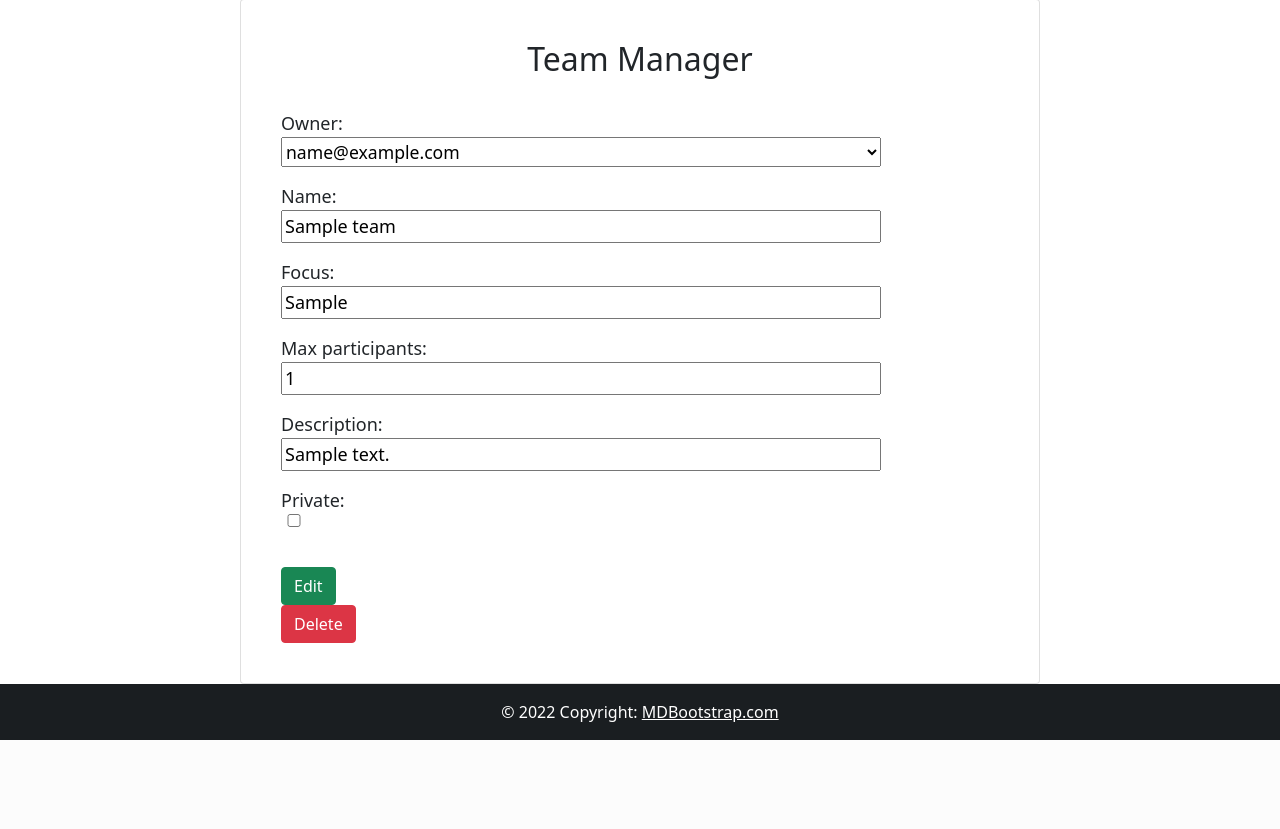
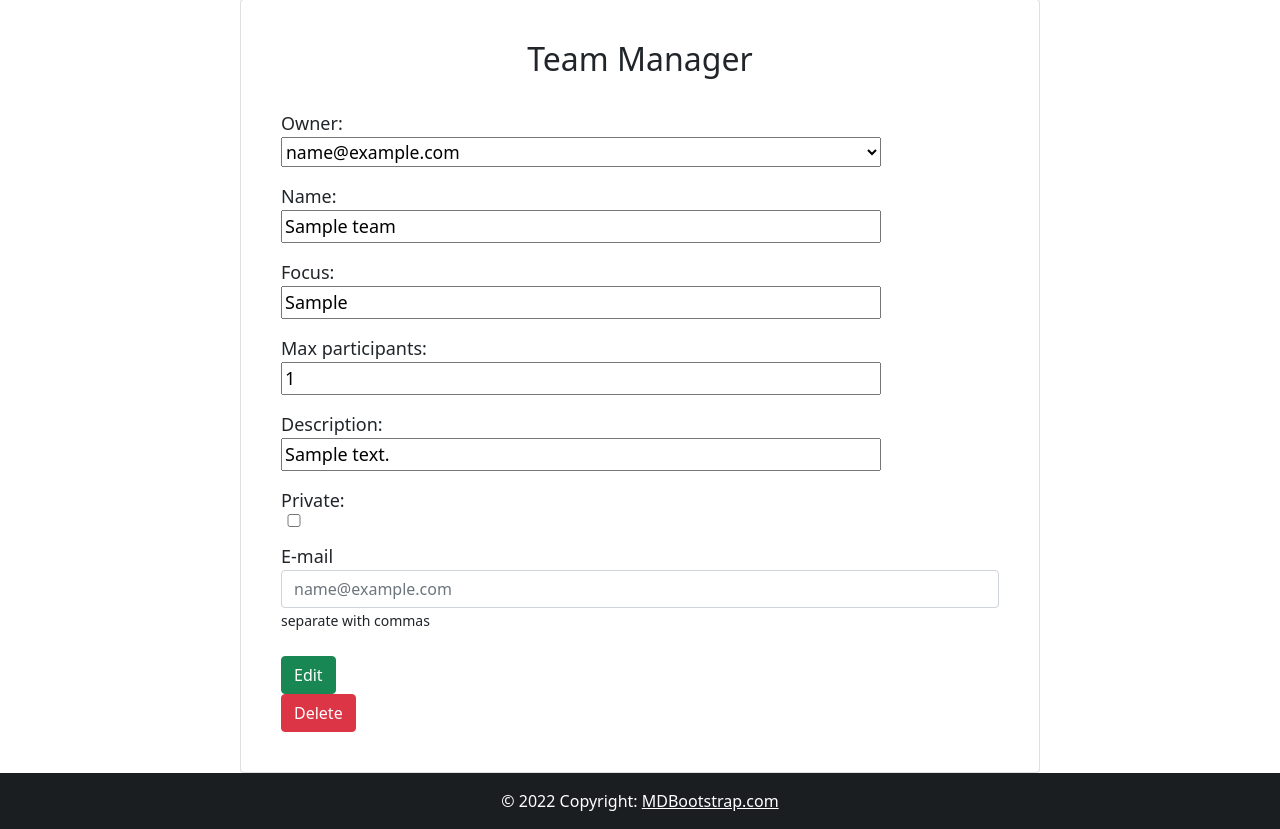
Before and after one commit to oseias-romeiro/TeamsControl, a Django app: page /team/1/ in a window 1280 px wide. Shown: the part 97-926 px from the top of the page. Before the commit the page ends 837 px from the top, so only its background shows below. Run offline with Django 4.2, Linux system fonts and the light colour scheme; a user stored in the database is signed in; tables that the repository leaves empty hold one stand-in row (values such as "Sample post"); some libraries are stand-ins or nearby versions.

Commit message:
participants

```diff
--- a/app/models.py
+++ b/app/models.py
@@ -1,6 +1,7 @@
 from django.db import models
 from django.contrib.auth.models import AbstractUser, BaseUserManager
 from django.core.validators import MaxValueValidator, MinValueValidator
+from django.core.exceptions import ValidationError
 
 class CustomUserManager(BaseUserManager):
     use_in_migrations = True
@@ -47,6 +48,7 @@ class CustomUser(AbstractUser):
 
 class Team(models.Model):
     owner = models.OneToOneField(CustomUser, on_delete=models.CASCADE, primary_key=True,)
+    participants = models.ManyToManyField(CustomUser, related_name='+')
     name = models.CharField('Name', max_length=20)
     focus = models.CharField('Focus', max_length=50)
     max = models.PositiveIntegerField('Max participants', default=1,
@@ -59,3 +61,8 @@ class Team(models.Model):
 
     def __str__(self) -> str:
         return self.owner
+
+    def clean(self, *args, **kwargs):
+        if self.participants.count() > self.max:
+            raise ValidationError(f"You can't assign more than {self.max} participants")
+        super(Team, self).clean(*args, **kwargs)
--- a/app/templates/index.html
+++ b/app/templates/index.html
@@ -23,7 +23,7 @@
                 <tr>
                     <th scope="row">{{ team.name }}</th>
                     <td>{{ team.focus }}</td>
-                    <td>{{ team.max }}</td>
+                    <td>{{ team.participants.count }}/{{ team.max }}</td>
                     <td>{{ team.description }}</td>
                     <td>
                         <button class="btn btn-success" disabled>Join</button>
--- a/app/templates/team.html
+++ b/app/templates/team.html
@@ -9,6 +9,11 @@
 
         <form action="" method="post">{% csrf_token %}
             {{ form.as_p }}
+            <div class="form-group">
+                <label for="participants">E-mail</label>
+                <input type="email" class="form-control" name="participants" placeholder="name@example.com">
+                <small>separate with commas</small>
+            </div>
             <br>
             <button type="submit" class="btn btn-success">Edit</button>
         </form>
```
Also changed, not shown: app/migrations/0005_team_participants.py (added).
